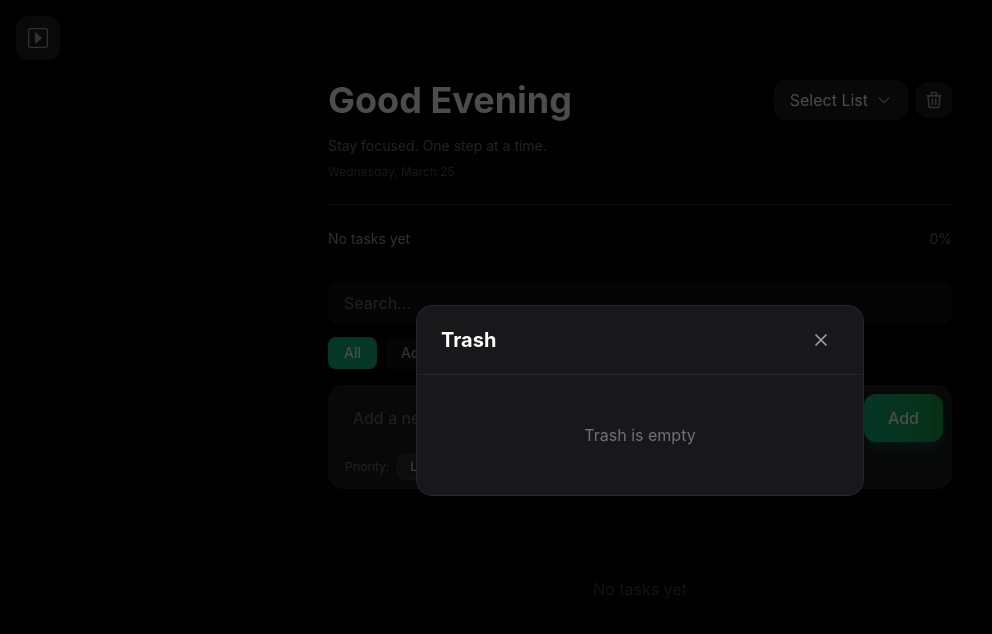
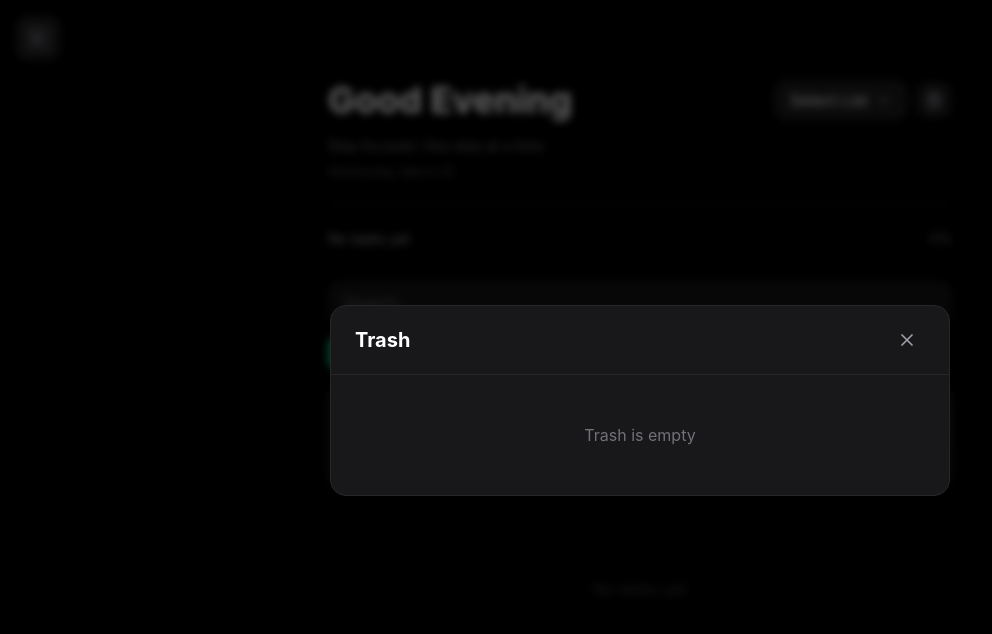
Before and after one commit to sulaimonoo5/ToDoApp, a React (Vite) app: page / in a window 1280 px wide. Both pictures are taken after a click on the button 934 px from the left and 100 px from the top of the page. Shown: the top 634 px of the page, without its empty margins (0-992 px from the left). Built offline with nearby package versions, Linux system fonts and the light colour scheme.

Commit message:
The scrollbar has been removed from the modal window

```diff
--- a/src/App.jsx
+++ b/src/App.jsx
@@ -99,7 +99,7 @@ function App() {
     return "Good Evening";
   };
 
-  // Закрытие dropdown и trash при клике вне их + ESC для закрытия trash
+  // Закрытие dropdown при клике вне его + ESC для закрытия trash
   useEffect(() => {
     const handleClickOutside = (e) => {
       if (dropdownRef.current && !dropdownRef.current.contains(e.target)) {
@@ -119,6 +119,18 @@ function App() {
     return () => {
       document.removeEventListener('mousedown', handleClickOutside);
       document.removeEventListener('keydown', handleKeyDown);
+    };
+  }, [isTrashOpen]);
+
+  // Блокировка scroll заднего фона при открытом Trash
+  useEffect(() => {
+    if (isTrashOpen) {
+      document.body.style.overflow = 'hidden';
+    } else {
+      document.body.style.overflow = '';
+    }
+    return () => {
+      document.body.style.overflow = '';
     };
   }, [isTrashOpen]);
 
@@ -639,11 +651,19 @@ function App() {
         </div>
       </main>
 
-      {/* Trash Modal */}
+      {/* Trash Modal — фиксированное модальное окно с блокировкой scroll фона */}
       {isTrashOpen && (
-        <div className="fixed inset-0 bg-black/70 z-50 flex items-center justify-center p-4 animate-fade-in">
-          <div className="w-full max-w-md bg-zinc-900 rounded-2xl shadow-xl border border-zinc-800 max-h-[80vh] flex flex-col">
-            <div className="flex items-center justify-between px-6 py-4 border-b border-zinc-800">
+        <div
+          className="fixed inset-0 bg-black/60 backdrop-blur-sm z-50 flex items-center justify-center p-4 animate-fade-in"
+          onClick={() => setIsTrashOpen(false)}
+        >
+          {/* Контейнер модалки — клик внутри НЕ закрывает (stopPropagation) */}
+          <div
+            onClick={(e) => e.stopPropagation()}
+            className="w-[90%] sm:w-[540px] lg:w-[620px] max-h-[80vh] sm:max-h-[70vh] bg-zinc-900 rounded-2xl shadow-2xl shadow-black/40 border border-zinc-800 flex flex-col animate-scale-in"
+          >
+            {/* Header — фиксирован сверху */}
+            <div className="flex items-center justify-between px-6 py-4 border-b border-zinc-800 flex-shrink-0">
               <h2 className="text-xl font-bold text-white">Trash</h2>
               <button
                 onClick={() => setIsTrashOpen(false)}
@@ -655,7 +675,8 @@ function App() {
               </button>
             </div>
 
-            <div className="flex-1 overflow-y-auto p-4 space-y-3">
+            {/* Список задач — ТОЛЬКО здесь внутренний скролл */}
+            <div className="flex-1 overflow-y-auto p-4 space-y-3 min-h-0">
               {trash.length === 0 ? (
                 <p className="text-zinc-500 text-center py-8">Trash is empty</p>
               ) : (
@@ -664,14 +685,14 @@ function App() {
                   const listName = lists.find(l => l.id === item.listId)?.name || 'Unknown list';
 
                   return (
-                    <div key={item.id} className="flex items-center justify-between bg-zinc-800/50 px-4 py-3 rounded-xl">
+                    <div key={item.id} className="flex items-center justify-between bg-zinc-800/50 px-4 py-3 rounded-xl flex-shrink-0">
                       <div className="flex-1 min-w-0">
                         <p className="text-white text-sm truncate">{item.text}</p>
                         <p className="text-zinc-500 text-xs mt-1">
                           From: {listName} • {daysLeft} days left
                         </p>
                       </div>
-                      <div className="flex gap-2 ml-4">
+                      <div className="flex gap-2 ml-4 flex-shrink-0">
                         <button
                           onClick={() => restoreTask(item)}
                           className="px-3 py-1.5 bg-emerald-500/20 text-emerald-400 text-xs font-medium rounded-lg hover:bg-emerald-500/30 transition-all"
--- a/tailwind.config.js
+++ b/tailwind.config.js
@@ -13,10 +13,11 @@ module.exports = {
           750: '#2a2a2e'
         }
       },
-      // Кастомная анимация для появления задач
+      // Кастомная анимация для появления задач и модальных окон
       animation: {
         'fade-in': 'fadeIn 0.2s ease-out',
-        'slide-up': 'slideUp 0.3s ease-out'
+        'slide-up': 'slideUp 0.3s ease-out',
+        'scale-in': 'scaleIn 0.2s ease-out'
       },
       keyframes: {
         fadeIn: {
@@ -26,6 +27,10 @@ module.exports = {
         slideUp: {
           '0%': { opacity: '0', transform: 'translate(-50%, 20px)' },
           '100%': { opacity: '1', transform: 'translate(-50%, 0)' }
+        },
+        scaleIn: {
+          '0%': { opacity: '0', transform: 'scale(0.95)' },
+          '100%': { opacity: '1', transform: 'scale(1)' }
         }
       }
     }
```
